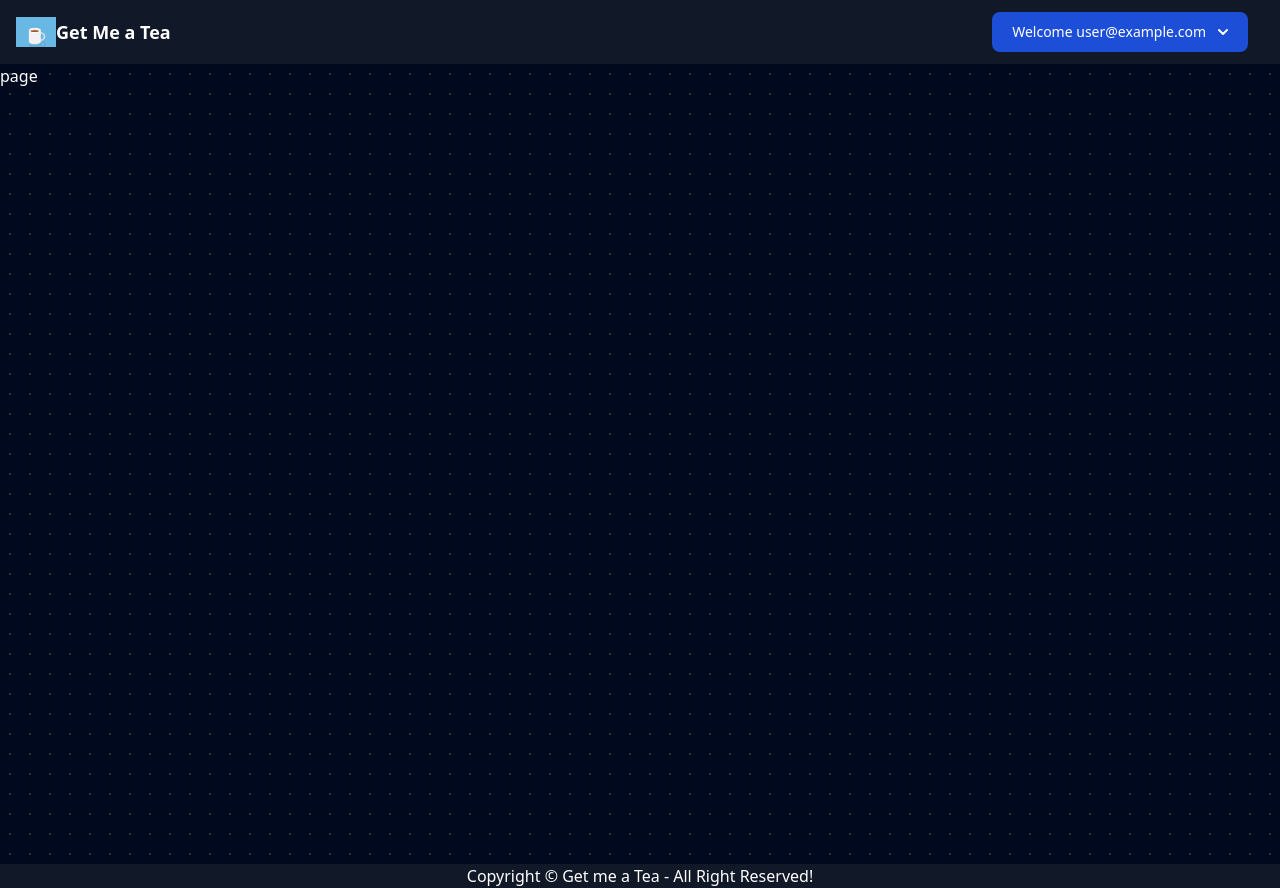
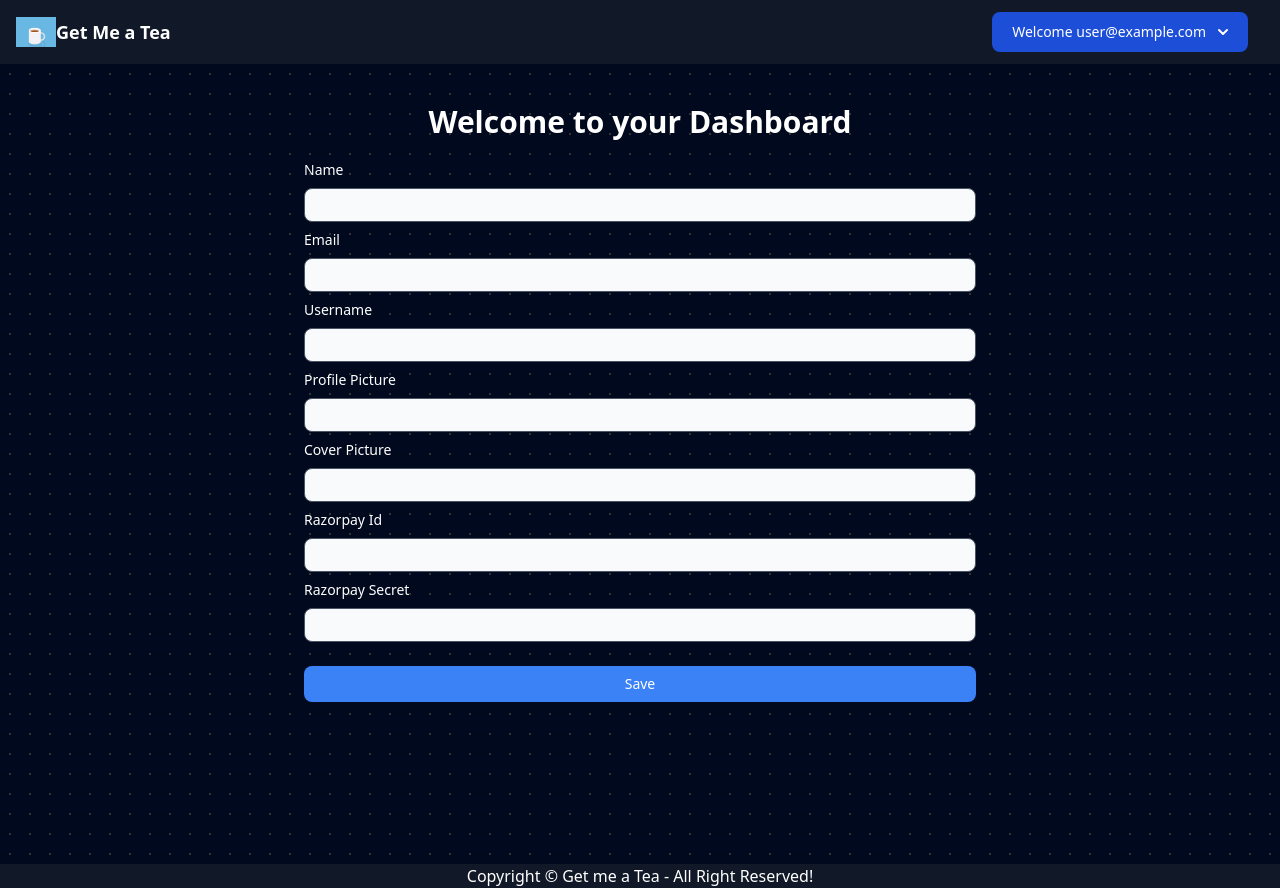
Before and after one commit to amrit1004/GetMeTea, a Next.js app: page /dashboard in a window 1280 px wide. Built offline with nearby package versions, Linux system fonts and the light colour scheme; no server answers; sample sign-in values are in the browser's storage.

Commit message:
dashboard ui completed

```diff
--- a/app/dashboard/page.js
+++ b/app/dashboard/page.js
@@ -1,8 +1,10 @@
 import React from 'react'
-
+import Dashboard from '@/components/Dashboard'
 const DashboardPage = () => {
   return (
-    <div>page</div>
+    <div>
+      <Dashboard/>
+    </div>
   )
 }
 
--- a/app/globals.css
+++ b/app/globals.css
@@ -1,3 +1,9 @@
 @tailwind base;
 @tailwind components;
 @tailwind utilities;
+
+/* global.css */
+.dark {
+    background-color: #1a202c; /* Example dark background color */
+    color: #a0aec0; /* Example dark text color */
+  }
--- a/components/Dashboard.js
+++ b/components/Dashboard.js
@@ -1,29 +1,148 @@
-"use client"
-import { useRouter,  } from 'next/navigation'
-import { useSession } from 'next-auth/react'
-import React, { useState ,useEffect } from 'react'
+"use client";
+import { useRouter } from "next/navigation";
+import { useSession } from "next-auth/react";
+import React, { useState, useEffect } from "react";
 const Dashboard = () => {
-  const { data: session } = useSession()
+  const { data: session } = useSession();
   const router = useRouter();
   const [form, setForm] = useState({});
   useEffect(() => {
-    if(!session) {
-      router.push("/login")
-  }
-  }, [router ,session])
-  const handleChange = (e)=>{
-     setForm({...form ,[e.target.name]: e.target.value})
-  }
+    if (!session) {
+      router.push("/login");
+    }
+  }, [router, session]);
+  const handleChange = (e) => {
+    setForm({ ...form, [e.target.name]: e.target.value });
+  };
   return (
-    <div className='container py-5 mx-auto'>
-        <h1 className='my-5 text-3xl font-bold text-center'>Welcome to your Dashboard</h1>
-        <form className ="max-w-2xl mx-auto">
-            <div className="my-2">
-                <label htmlFor="name" className='block mb-2 '></label>
-            </div>
-        </form>
+    <div className="container py-5 mx-auto">
+      <h1 className="my-5 text-3xl font-bold text-center">
+        Welcome to your Dashboard
+      </h1>
+      <form className="max-w-2xl mx-auto">
+        <div className="my-2">
+          <label
+            htmlFor="name"
+            className="block mb-2 text-sm font-medium text-white"
+          >
+            Name
+          </label>
+          <input
+            value={form.name ? form.name : ""}
+            onChange={handleChange}
+            type="text"
+            name="name"
+            id="name"
+            className="block w-full p-2 text-xs text-gray-900 placeholder-gray-400 border border-gray-600 rounded-lg bg-gray-50 focus:ring-blue-500 focus:border-blue-500"
+          />
+        </div>
+        <div className="my-2">
+          <label
+            htmlFor="email"
+            className="block mb-2 text-sm font-medium text-white"
+          >
+            Email
+          </label>
+          <input
+            value={form.email ? form.email : ""}
+            onChange={handleChange}
+            type="text"
+            name="email"
+            id="email"
+            className="block w-full p-2 text-xs text-gray-900 placeholder-gray-400 border border-gray-600 rounded-lg bg-gray-50 focus:ring-blue-500 focus:border-blue-500"
+          />
+        </div>
+        <div className="my-2">
+          <label
+            htmlFor="username"
+            className="block mb-2 text-sm font-medium text-white"
+          >
+            Username
+          </label>
+          <input
+            value={form.username ? form.username : ""}
+            onChange={handleChange}
+            type="text"
+            name="username"
+            id="username"
+            className="block w-full p-2 text-xs text-gray-900 placeholder-gray-400 border border-gray-600 rounded-lg bg-gray-50 focus:ring-blue-500 focus:border-blue-500"
+          />
+        </div>
+        <div className="my-2">
+          <label
+            htmlFor="profile"
+            className="block mb-2 text-sm font-medium text-white"
+          >
+            Profile Picture
+          </label>
+          <input
+            value={form.profile ? form.profile : ""}
+            onChange={handleChange}
+            type="text"
+            name="profile"
+            id="profile"
+            className="block w-full p-2 text-xs text-gray-900 placeholder-gray-400 border border-gray-600 rounded-lg bg-gray-50 focus:ring-blue-500 focus:border-blue-500"
+          />
+        </div>
+        <div className="my-2">
+          <label
+            htmlFor="cover"
+            className="block mb-2 text-sm font-medium text-white"
+          >
+            Cover Picture
+          </label>
+          <input
+            value={form.cover ? form.cover : ""}
+            onChange={handleChange}
+            type="text"
+            name="cover"
+            id="cover"
+            className="block w-full p-2 text-xs text-gray-900 placeholder-gray-400 border border-gray-600 rounded-lg bg-gray-50 focus:ring-blue-500 focus:border-blue-500"
+          />
+        </div>
+        <div className="my-2">
+          <label
+            htmlFor="razorpayid"
+            className="block mb-2 text-sm font-medium text-white"
+          >
+            Razorpay Id
+          </label>
+          <input
+            value={form.razorpayid ? form.razorpayid : ""}
+            onChange={handleChange}
+            type="text"
+            name="razorpayid"
+            id="razorpayid"
+            className="block w-full p-2 text-xs text-gray-900 placeholder-gray-400 border border-gray-600 rounded-lg bg-gray-50 focus:ring-blue-500 focus:border-blue-500"
+          />
+        </div>
+        <div className="my-2">
+          <label
+            htmlFor="razorpaysecret"
+            className="block mb-2 text-sm font-medium text-white"
+          >
+            Razorpay Secret
+          </label>
+          <input
+            value={form.razorpaysecret ? form.razorpaysecret : ""}
+            onChange={handleChange}
+            type="text"
+            name="razorpaysecret"
+            id="razorpaysecret"
+            className="block w-full p-2 text-xs text-gray-900 placeholder-gray-400 border border-gray-600 rounded-lg bg-gray-50 focus:ring-blue-500 focus:border-blue-500"
+          />
+        </div>
+        <div className="my-6">
+          <button
+            type="submit"
+            className="block w-full p-2 text-sm font-medium bg-blue-500 rounded-lg hover:bg-blue-600 focus:ring-4 focus:outline-none focus:ring-blue-800"
+          >
+            Save
+          </button>
+        </div>
+      </form>
     </div>
-  )
-}
+  );
+};
 
-export default Dashboard
+export default Dashboard;
```
